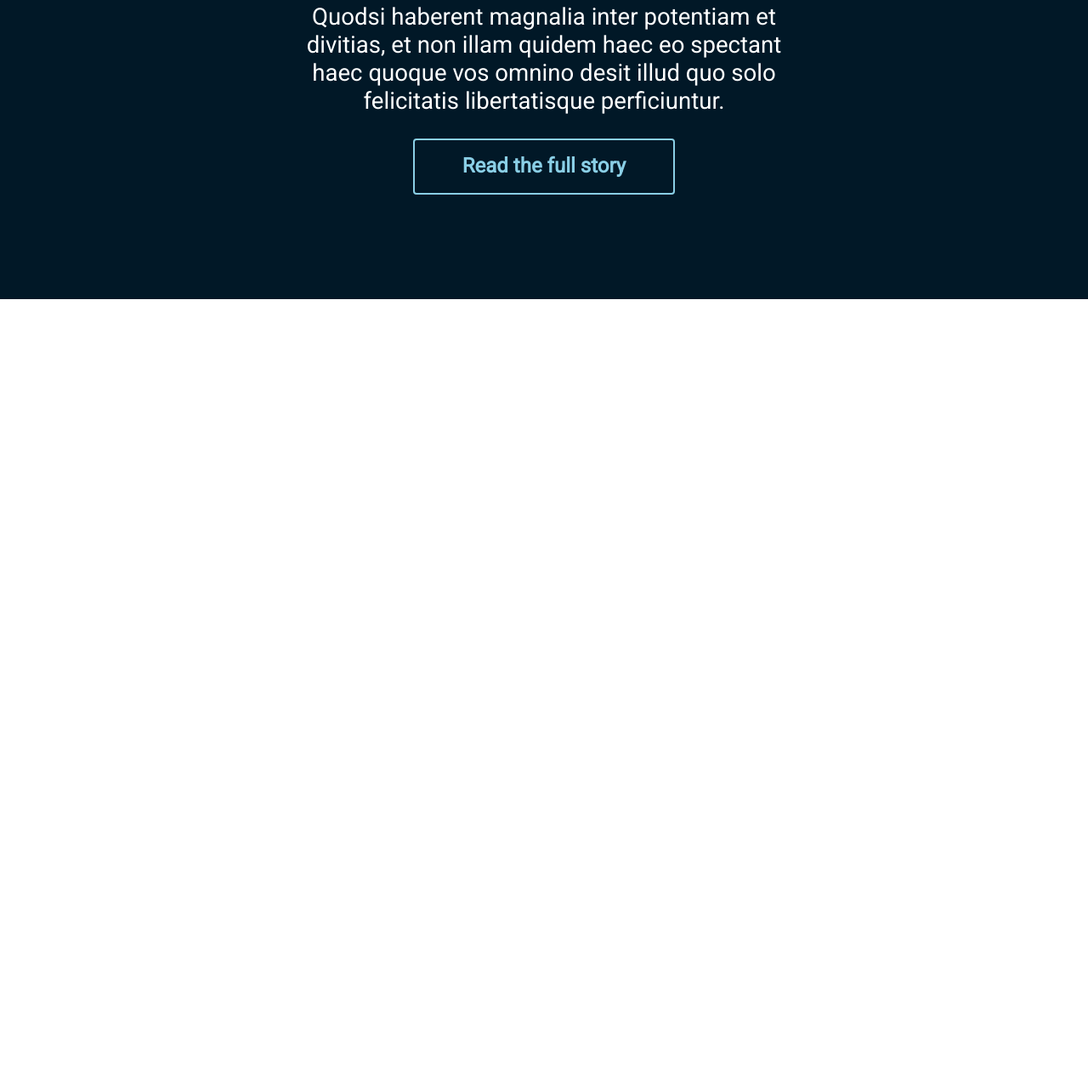
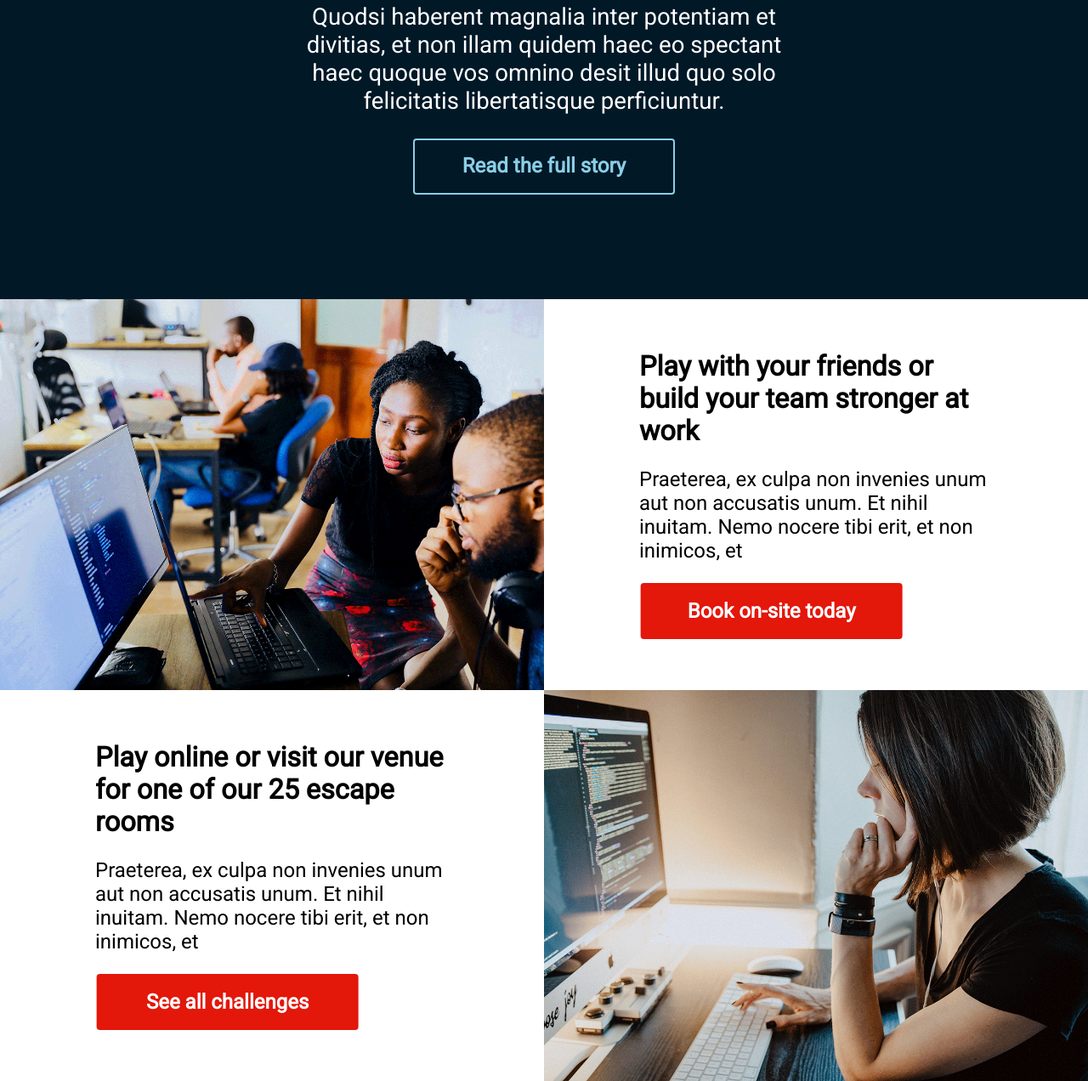
Before and after one commit to CosmicJay2k/esc4, a plain HTML site: page index.html in a window 1280 px wide. Shown: the part 1984-3256 px from the top of the page at 85% size. Before the commit the page ends 2336 px from the top, so only its background shows below. Drawn offline with Linux system fonts and the light colour scheme.

Commit message:
Added and styled highlights section

```diff
--- a/index.html
+++ b/index.html
@@ -121,6 +121,36 @@
     </p>
     <a href="#" class="links">Read the full story</a>
   </section>
+
+  <section class="highlights">
+    <div class="hl1">
+      <img src="hl1.png">
+      <div class="hlText">
+        <div>
+          <h1>Play with your friends or build your team stronger at work</h1>
+          <p>Praeterea, ex culpa non invenies unum aut non accusatis unum. Et nihil inuitam. Nemo nocere tibi erit, et
+            non
+            inimicos, et
+          </p>
+        </div>
+        <a href="#" class="links">Book on-site today</a>
+      </div>
+    </div>
+
+    <div class="hl2">
+      <img src="hl2.png">
+      <div class="hlText">
+        <div>
+          <h1>Play online or visit our venue for one of our 25 escape rooms</h1>
+          <p>Praeterea, ex culpa non invenies unum aut non accusatis unum. Et nihil inuitam. Nemo nocere tibi erit, et
+            non
+            inimicos, et
+          </p>
+        </div>
+        <a href="#" class="links">See all challenges</a>
+      </div>
+    </div>
+  </section>
 </body>
 
 </html>
--- a/mixins.scss
+++ b/mixins.scss
@@ -101,3 +101,51 @@
     }
   }
 }
+
+@mixin mobileHighlights {
+  @media screen and (max-width: 768px) {
+    .highlights {
+      .hl1,
+      .hl2 {
+        display: flex;
+        flex-direction: column;
+        height: 100%;
+
+        img {
+          width: 100%;
+          height: 300px;
+          object-fit: cover;
+        }
+
+        .hlText {
+          display: flex;
+          flex-direction: column;
+          justify-content: center;
+          align-items: center;
+
+          height: 100%;
+          width: 100%;
+          div {
+            box-sizing: border-box;
+            max-width: 100%;
+
+            margin: 0 20px;
+          }
+
+          h1 {
+            margin: 30px 0;
+            font-size: 2.7rem;
+          }
+          p {
+            font-size: 2rem;
+          }
+          a {
+            align-self: flex-start;
+            margin: 20px 20px 60px;
+            transform: translateX(0);
+          }
+        }
+      }
+    }
+  }
+}
--- a/style.scss
+++ b/style.scss
@@ -273,3 +273,61 @@ header {
     text-align: center;
   }
 }
+
+.highlights {
+  .hl1,
+  .hl2 {
+    display: flex;
+    height: 460px;
+
+    img {
+      width: 50%;
+      object-fit: cover;
+    }
+
+    .hlText {
+      display: flex;
+      flex-direction: column;
+      justify-content: center;
+      align-items: center;
+
+      width: 50%;
+      div {
+        box-sizing: border-box;
+        max-width: 416px;
+
+        margin: 0 10px;
+      }
+
+      h1 {
+        margin: 0 auto;
+        font-size: 2.7rem;
+      }
+      p {
+        font-size: 2rem;
+      }
+      a {
+        box-sizing: border-box;
+        width: 308px;
+        height: 66px;
+
+        padding: 19px 0 19px;
+        border-radius: 4px;
+
+        font-size: 2rem;
+        font-weight: bold;
+        text-align: center;
+
+        background: #e3170a;
+        color: #ffffff;
+
+        transform: translateX(-17%);
+      }
+    }
+  }
+
+  .hl2 {
+    flex-direction: row-reverse;
+  }
+}
+@include mixins.mobileHighlights;
```
Also changed, not shown: hl1.png (added), hl2.png (added), style.css.
